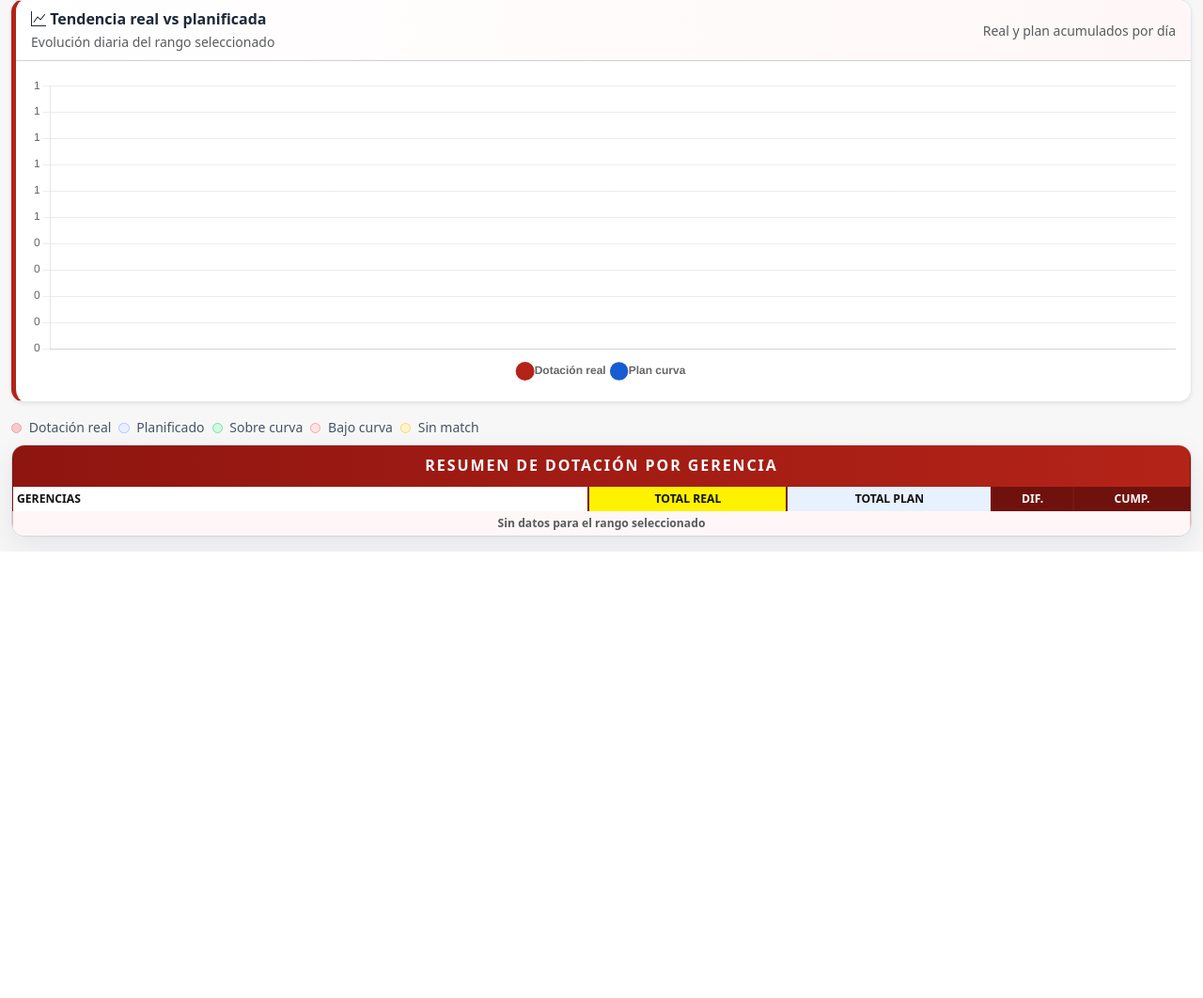
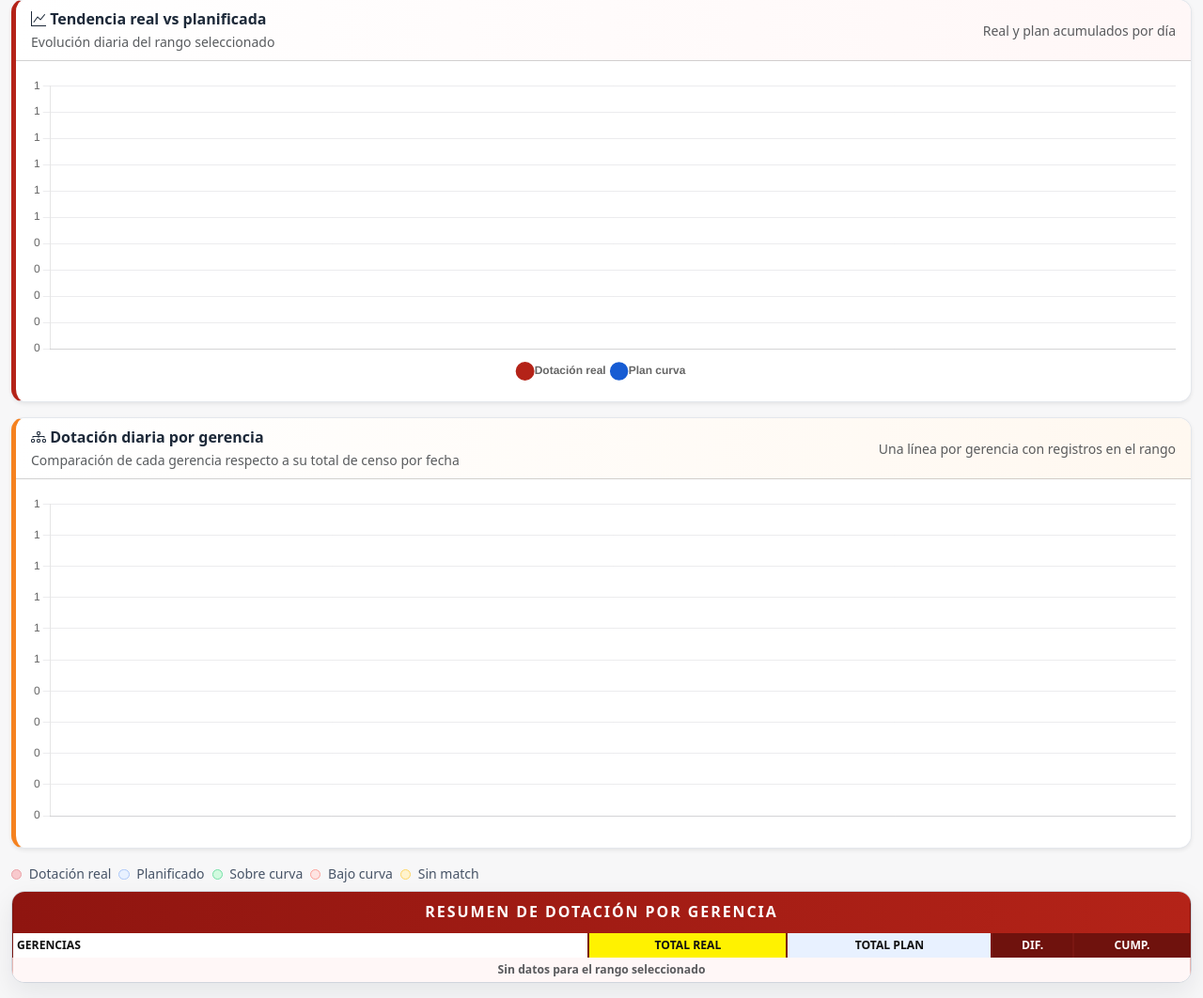
Before and after one commit to Javier-9690/reportabilidad5400, a Flask app: page /reports/dotacion-gerencia in a window 1280 px wide. Shown: the part 557-1619 px from the top of the page at 94% size. Before the commit the page ends 1144 px from the top, so only its background shows below. Run offline with Flask 3, Linux system fonts and the light colour scheme; data that the repository does not hold is empty.

Commit message:
Add files via upload

```diff
--- a/app.py
+++ b/app.py
@@ -1612,9 +1612,9 @@ def format_export_filename(export_mode):
 
 
 def write_dotacion_gerencia_sheet(workbook, data, progress_callback=None):
-    """Escribe una hoja gerencial con tabla y gráfico de líneas Real vs Plan."""
+    """Escribe una hoja gerencial con tabla y dos gráficos de líneas profesionales."""
     if progress_callback:
-        progress_callback('Generando reporte por gerencia y gráfico de líneas...')
+        progress_callback('Generando reporte por gerencia y gráficos de líneas...')
 
     RED_DARK = '#8F1510'
     RED = '#B42318'
@@ -1632,6 +1632,12 @@ def write_dotacion_gerencia_sheet(workbook, data, progress_callback=None):
     DARK = '#1D2939'
     BORDER = '#8F1510'
     WHITE = '#FFFFFF'
+    GRID = '#E4E7EC'
+    GERENCIA_COLORS = [
+        '#B42318', '#175CD3', '#027A48', '#B54708', '#7A5AF8', '#C01048',
+        '#0E9384', '#344054', '#F04438', '#2E90FA', '#12B76A', '#F79009',
+        '#6941C6', '#475467', '#A15C07', '#155EEF'
+    ]
 
     def as_int(value):
         try:
@@ -1653,8 +1659,14 @@ def write_dotacion_gerencia_sheet(workbook, data, progress_callback=None):
     ws.fit_to_pages(1, 0)
     ws.set_margins(left=0.25, right=0.25, top=0.45, bottom=0.45)
 
-    dates = data.get('date_labels', [])
-    rows = data.get('rows', [])
+    dates = data.get('date_labels', []) or []
+    rows = data.get('rows', []) or []
+    gerencia_series = [
+        row for row in rows
+        if row.get('gerencia') != 'SIN MATCH EN CURVA' and as_int(row.get('total')) > 0
+    ]
+    gerencia_series = sorted(gerencia_series, key=lambda item: as_int(item.get('total')), reverse=True)
+
     real_total = float(data.get('grand_total') or 0)
     plan_total = float(data.get('planned_grand_total') or 0)
     diff_total = real_total - plan_total
@@ -1706,45 +1718,83 @@ def write_dotacion_gerencia_sheet(workbook, data, progress_callback=None):
     ws.merge_range(3, 6, 3, 7, 'CUMPLIMIENTO', fmt_kpi_label)
     ws.merge_range(4, 6, 4, 7, as_pct(real_total, plan_total), fmt_kpi_value_text)
 
-    # Datos ocultos para el gráfico.
-    chart_col = last_col + 3
-    ws.write(2, chart_col, 'Fecha')
-    ws.write(2, chart_col + 1, 'Real')
-    ws.write(2, chart_col + 2, 'Plan')
-    for i, label in enumerate(dates):
-        ws.write(3 + i, chart_col, label)
-        ws.write_number(3 + i, chart_col + 1, as_int((data.get('totals_by_date') or [])[i] if i < len(data.get('totals_by_date') or []) else 0))
-        ws.write_number(3 + i, chart_col + 2, as_int((data.get('planned_totals_by_date') or [])[i] if i < len(data.get('planned_totals_by_date') or []) else 0))
-    ws.set_column(chart_col, chart_col + 2, 0, None, {'hidden': True})
+    # Hoja oculta de datos para gráficos. Esto evita que Excel o visores web oculten series por usar columnas invisibles.
+    chart_data = workbook.add_worksheet('_Datos Graficos')
+    chart_data.hide()
+    chart_data.write(0, 0, 'Fecha')
+    chart_data.write(0, 1, 'Dotación real')
+    chart_data.write(0, 2, 'Plan curva')
+    for i, label in enumerate(dates, 1):
+        chart_data.write(i, 0, label)
+        chart_data.write_number(i, 1, as_int((data.get('totals_by_date') or [])[i - 1] if i - 1 < len(data.get('totals_by_date') or []) else 0))
+        chart_data.write_number(i, 2, as_int((data.get('planned_totals_by_date') or [])[i - 1] if i - 1 < len(data.get('planned_totals_by_date') or []) else 0))
+
+    gerencia_start_col = 5
+    chart_data.write(0, gerencia_start_col, 'Fecha')
+    for i, label in enumerate(dates, 1):
+        chart_data.write(i, gerencia_start_col, label)
+    for series_idx, item in enumerate(gerencia_series, 1):
+        col = gerencia_start_col + series_idx
+        chart_data.write(0, col, item.get('gerencia', ''))
+        values = item.get('values', []) or []
+        for date_idx in range(len(dates)):
+            chart_data.write_number(date_idx + 1, col, as_int(values[date_idx] if date_idx < len(values) else 0))
 
     if dates:
-        ws.merge_range(6, 0, 6, 7, 'TENDENCIA REAL VS PLANIFICADA', fmt_chart_header)
+        first = 1
+        last = len(dates)
+
+        ws.merge_range(6, 0, 6, 8, 'TENDENCIA REAL VS PLANIFICADA', fmt_chart_header)
         chart = workbook.add_chart({'type': 'line'})
-        first = 3
-        last = 3 + len(dates) - 1
         chart.add_series({
-            'name': 'Dotación real',
-            'categories': ['Dotación Gerencia', first, chart_col, last, chart_col],
-            'values': ['Dotación Gerencia', first, chart_col + 1, last, chart_col + 1],
+            'name': ['_Datos Graficos', 0, 1],
+            'categories': ['_Datos Graficos', first, 0, last, 0],
+            'values': ['_Datos Graficos', first, 1, last, 1],
             'line': {'color': RED, 'width': 2.75},
             'marker': {'type': 'circle', 'size': 4, 'border': {'color': RED}, 'fill': {'color': RED}},
         })
         chart.add_series({
-            'name': 'Plan curva',
-            'categories': ['Dotación Gerencia', first, chart_col, last, chart_col],
-            'values': ['Dotación Gerencia', first, chart_col + 2, last, chart_col + 2],
+            'name': ['_Datos Graficos', 0, 2],
+            'categories': ['_Datos Graficos', first, 0, last, 0],
+            'values': ['_Datos Graficos', first, 2, last, 2],
             'line': {'color': BLUE_DARK, 'width': 2.25, 'dash_type': 'dash'},
             'marker': {'type': 'diamond', 'size': 4, 'border': {'color': BLUE_DARK}, 'fill': {'color': BLUE_DARK}},
         })
         chart.set_title({'name': 'Evolución diaria de dotación', 'name_font': {'bold': True, 'size': 12, 'color': DARK}})
         chart.set_x_axis({'name': 'Fecha', 'label_position': 'low', 'num_font': {'size': 8}})
-        chart.set_y_axis({'name': 'Dotación', 'major_gridlines': {'visible': True, 'line': {'color': '#E4E7EC'}}, 'num_font': {'size': 8}})
+        chart.set_y_axis({'name': 'Dotación', 'major_gridlines': {'visible': True, 'line': {'color': GRID}}, 'num_font': {'size': 8}})
+        chart.set_chartarea({'border': {'color': '#D0D5DD'}, 'fill': {'color': WHITE}})
+        chart.set_plotarea({'border': {'color': GRID}, 'fill': {'color': '#FBFCFD'}})
         chart.set_legend({'position': 'bottom'})
         chart.set_style(10)
-        chart.set_size({'width': 760, 'height': 285})
+        chart.set_size({'width': 780, 'height': 250})
+        chart.show_hidden_data()
         ws.insert_chart(7, 0, chart, {'x_offset': 2, 'y_offset': 2})
 
-    header_row = 24 if dates else 7
+        ws.merge_range(22, 0, 22, 8, 'DOTACIÓN DIARIA POR GERENCIA', fmt_chart_header)
+        chart_by_gerencia = workbook.add_chart({'type': 'line'})
+        for series_idx, item in enumerate(gerencia_series, 1):
+            color = GERENCIA_COLORS[(series_idx - 1) % len(GERENCIA_COLORS)]
+            col = gerencia_start_col + series_idx
+            chart_by_gerencia.add_series({
+                'name': ['_Datos Graficos', 0, col],
+                'categories': ['_Datos Graficos', first, gerencia_start_col, last, gerencia_start_col],
+                'values': ['_Datos Graficos', first, col, last, col],
+                'line': {'color': color, 'width': 2.0 if series_idx <= 8 else 1.5},
+                'marker': {'type': 'circle', 'size': 3, 'border': {'color': color}, 'fill': {'color': color}},
+            })
+        chart_by_gerencia.set_title({'name': 'Comportamiento diario por gerencia', 'name_font': {'bold': True, 'size': 12, 'color': DARK}})
+        chart_by_gerencia.set_x_axis({'name': 'Fecha', 'label_position': 'low', 'num_font': {'size': 8}})
+        chart_by_gerencia.set_y_axis({'name': 'Dotación real', 'major_gridlines': {'visible': True, 'line': {'color': GRID}}, 'num_font': {'size': 8}})
+        chart_by_gerencia.set_chartarea({'border': {'color': '#D0D5DD'}, 'fill': {'color': WHITE}})
+        chart_by_gerencia.set_plotarea({'border': {'color': GRID}, 'fill': {'color': '#FBFCFD'}})
+        chart_by_gerencia.set_legend({'position': 'bottom'})
+        chart_by_gerencia.set_style(10)
+        chart_by_gerencia.set_size({'width': 780, 'height': 260})
+        chart_by_gerencia.show_hidden_data()
+        ws.insert_chart(23, 0, chart_by_gerencia, {'x_offset': 2, 'y_offset': 2})
+
+    header_row = 41 if dates else 7
     ws.repeat_rows(header_row)
     ws.freeze_panes(header_row + 1, 1)
 
--- a/static/css/styles.css
+++ b/static/css/styles.css
@@ -629,3 +629,17 @@ body{
     .report-chart-wrapper{height:260px;}
     .report-hero .report-export-btn{width:100%;}
 }
+
+
+.management-chart-card{
+    border-left-color:#F58220;
+}
+.management-chart-card .card-header{
+    background:linear-gradient(90deg,#fff,#fff8f0);
+}
+.management-chart-wrapper{
+    height:360px;
+}
+@media (max-width: 767.98px){
+    .management-chart-wrapper{height:300px;}
+}
--- a/static/js/report.js
+++ b/static/js/report.js
@@ -4,7 +4,9 @@ const body = document.getElementById('reportBody');
 const conclusions = document.getElementById('conclusions');
 const summary = document.getElementById('reportSummary');
 const chartCanvas = document.getElementById('lineChart');
+const managementChartCanvas = document.getElementById('managementLineChart');
 let lineChart = null;
+let managementLineChart = null;
 
 function params() {
     const p = new URLSearchParams();
@@ -153,6 +155,78 @@ function renderLineChart(data) {
     });
 }
 
+function renderManagementLineChart(data) {
+    if (!managementChartCanvas) return;
+    const labels = data.date_labels || [];
+    const palette = [
+        '#B42318', '#175CD3', '#027A48', '#B54708', '#7A5AF8',
+        '#C01048', '#0E9384', '#344054', '#F04438', '#2E90FA',
+        '#12B76A', '#F79009', '#6941C6', '#475467'
+    ];
+
+    const series = (data.rows || [])
+        .filter(row => row.gerencia !== 'SIN MATCH EN CURVA')
+        .filter(row => Number(row.total || 0) > 0)
+        .sort((a, b) => Number(b.total || 0) - Number(a.total || 0));
+
+    if (managementLineChart) {
+        managementLineChart.destroy();
+        managementLineChart = null;
+    }
+
+    managementLineChart = new Chart(managementChartCanvas, {
+        type: 'line',
+        data: {
+            labels,
+            datasets: series.map((row, index) => ({
+                label: row.gerencia,
+                data: row.values || [],
+                borderColor: palette[index % palette.length],
+                backgroundColor: palette[index % palette.length],
+                pointBackgroundColor: palette[index % palette.length],
+                pointBorderColor: '#ffffff',
+                pointBorderWidth: 1,
+                pointRadius: 2.5,
+                pointHoverRadius: 5,
+                borderWidth: index < 5 ? 2.5 : 1.75,
+                tension: 0.26,
+                fill: false,
+            }))
+        },
+        options: {
+            responsive: true,
+            maintainAspectRatio: false,
+            interaction: { mode: 'nearest', intersect: false },
+            plugins: {
+                legend: {
+                    position: 'bottom',
+                    labels: {
+                        usePointStyle: true,
+                        boxWidth: 8,
+                        font: { size: 11, weight: '600' }
+                    }
+                },
+                tooltip: {
+                    callbacks: {
+                        label: ctx => `${ctx.dataset.label}: ${num(ctx.parsed.y)}`
+                    }
+                }
+            },
+            scales: {
+                x: {
+                    grid: { display: false },
+                    ticks: { maxRotation: 45, minRotation: 0 }
+                },
+                y: {
+                    beginAtZero: true,
+                    grid: { color: 'rgba(16,24,40,.08)' },
+                    ticks: { callback: value => num(value) }
+                }
+            }
+        }
+    });
+}
+
 function renderTable(data) {
     const dates = data.date_labels || [];
     const colCount = dates.length + 5;
@@ -213,6 +287,7 @@ function render(data) {
     renderSummary(data);
     renderConclusions(data);
     renderLineChart(data);
+    renderManagementLineChart(data);
     renderTable(data);
 }
 
@@ -227,6 +302,7 @@ async function load() {
         summary.innerHTML = '';
         conclusions.innerHTML = '';
         if (lineChart) lineChart.destroy();
+        if (managementLineChart) managementLineChart.destroy();
         body.innerHTML = `<tr><td class="text-center text-danger py-4">${error.message}</td></tr>`;
     }
 }
--- a/templates/report.html
+++ b/templates/report.html
@@ -67,6 +67,21 @@
         </div>
     </div>
 
+    <div class="card shadow-sm mb-3 report-chart-card management-chart-card">
+        <div class="card-header d-flex justify-content-between align-items-center py-2 flex-wrap gap-2">
+            <div>
+                <div class="fw-bold"><i class="bi bi-diagram-3"></i> Dotación diaria por gerencia</div>
+                <small class="text-muted">Comparación de cada gerencia respecto a su total de censo por fecha</small>
+            </div>
+            <div class="small text-muted">Una línea por gerencia con registros en el rango</div>
+        </div>
+        <div class="card-body">
+            <div class="report-chart-wrapper management-chart-wrapper">
+                <canvas id="managementLineChart"></canvas>
+            </div>
+        </div>
+    </div>
+
     <div class="report-legend d-flex flex-wrap gap-2 mb-2 small">
         <span><i class="legend-dot real"></i> Dotación real</span>
         <span><i class="legend-dot plan"></i> Planificado</span>
@@ -85,5 +100,5 @@
 {% endblock %}
 
 {% block scripts %}
-<script src="{{ url_for('static', filename='js/report.js') }}?v=20260527_export_options_chart"></script>
+<script src="{{ url_for('static', filename='js/report.js') }}?v=20260527_gerencia_chart_excel_fix"></script>
 {% endblock %}
```
